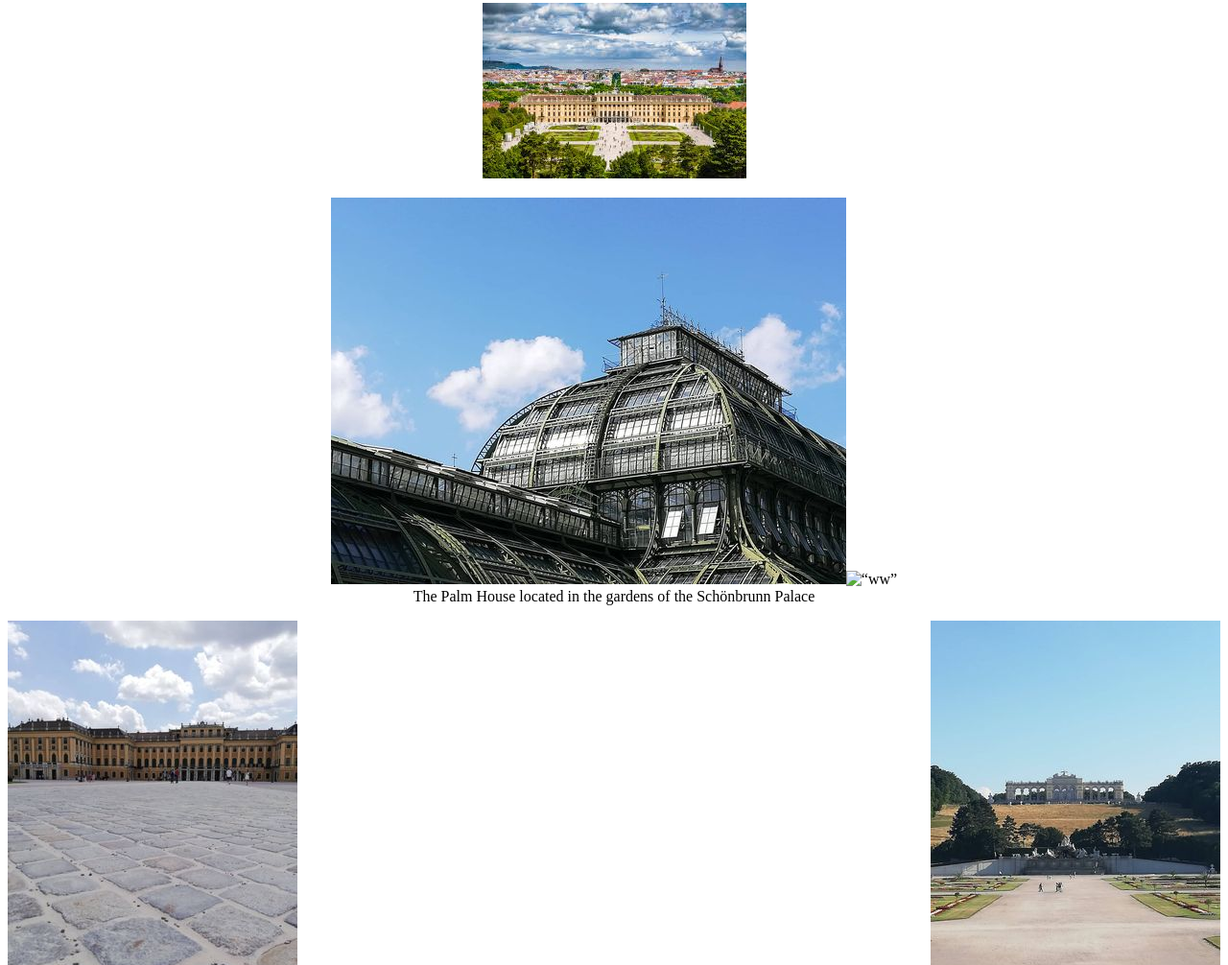
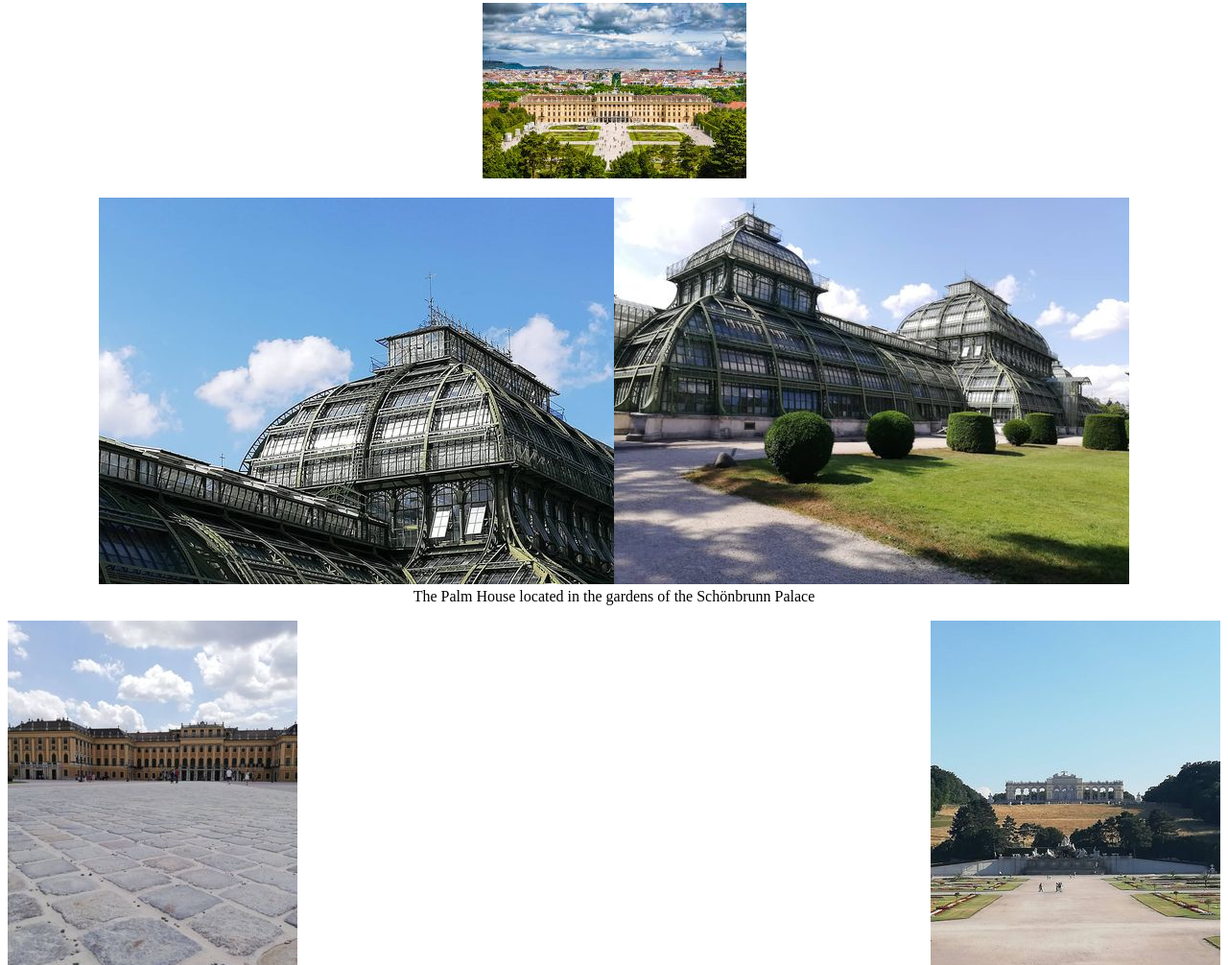
Before and after one commit to dorotheahowlader/school, a plain HTML site: page index.html in a window 1280 px wide. Shown: the part 5280-6286 px from the top of the page at 96% size. Drawn offline with Linux system fonts and the light colour scheme.

Commit message:
Update index.html

```diff
--- a/index.html
+++ b/index.html
@@ -125,7 +125,7 @@ Vienna was largely turned into a baroque city. Most construction happened in the
 Schönbrunn Palace is one of Europe's most beautiful Baroque complexes and has been in the possession of the Habsburgs since 1569. The wife of Emperor Ferdinand II, Eleonore von Gonzaga, had a pleasure palace built on the site in 1642 and called the property "Schönbrunn" for the first time. The palace and garden complex created from 1696 onwards following the siege of Vienna was complete redesigned under Maria Theresa after 1743. <br>
 Emperor Franz Joseph was born in Schönbrunn Palace in 1830. The monarch spent the last years of his life here in their entirety. Schönbrunn Palace has a total of 1,441 rooms. The interiors are in the Rococo style. Mozart made music in the mirrored hall of Schönbrunn Palace as a six year-old prodigy. In the Round Chinese Cabinet, Maria Theresa held her secret conferences with State Chancellor Prince Kaunitz. Napoleon held conferences in the Vieux Lacque Room. And in the Blue Chinese Salon, Emperor Charles I signed his renunciation of government (end of the monarchy). The Millions Room, paneled with rosewood and decorated with valuable miniatures from India and Persia, ranks amongst the most beautiful Rococo rooms in existence.</p>
 <p style="text-align:center;"><img src="schonbrunn1.jpeg" alt=“1” style=“padding: 15px;width:275px;height:183px;"></p>
-<p style="text-align:center;"><img src="lol.jpg" alt=“ww” style=“width:537px;height:403px;”><img src="/images/ww.jpg" alt=“ww” style=“width:537px;height:403px;”> <br>The Palm House located in the gardens of the Schönbrunn Palace</p>
+<p style="text-align:center;"><img src="lol.jpg" alt=“ww” style=“width:537px;height:403px;”><img src="ww.jpg" alt=“ww” style=“width:537px;height:403px;”> <br>The Palm House located in the gardens of the Schönbrunn Palace</p>
 <p><img src="mm.jpg" alt=“my” style="float:left; width:302px;height:403px;"><img src="my.jpg" alt=“my” style="float:right; width:302px;height:403px;"></p>
 <br><br><br><br><br><br><br><br><br><br><br><br><br><br><br><br><br><br><br><br><br><br>
 
```
